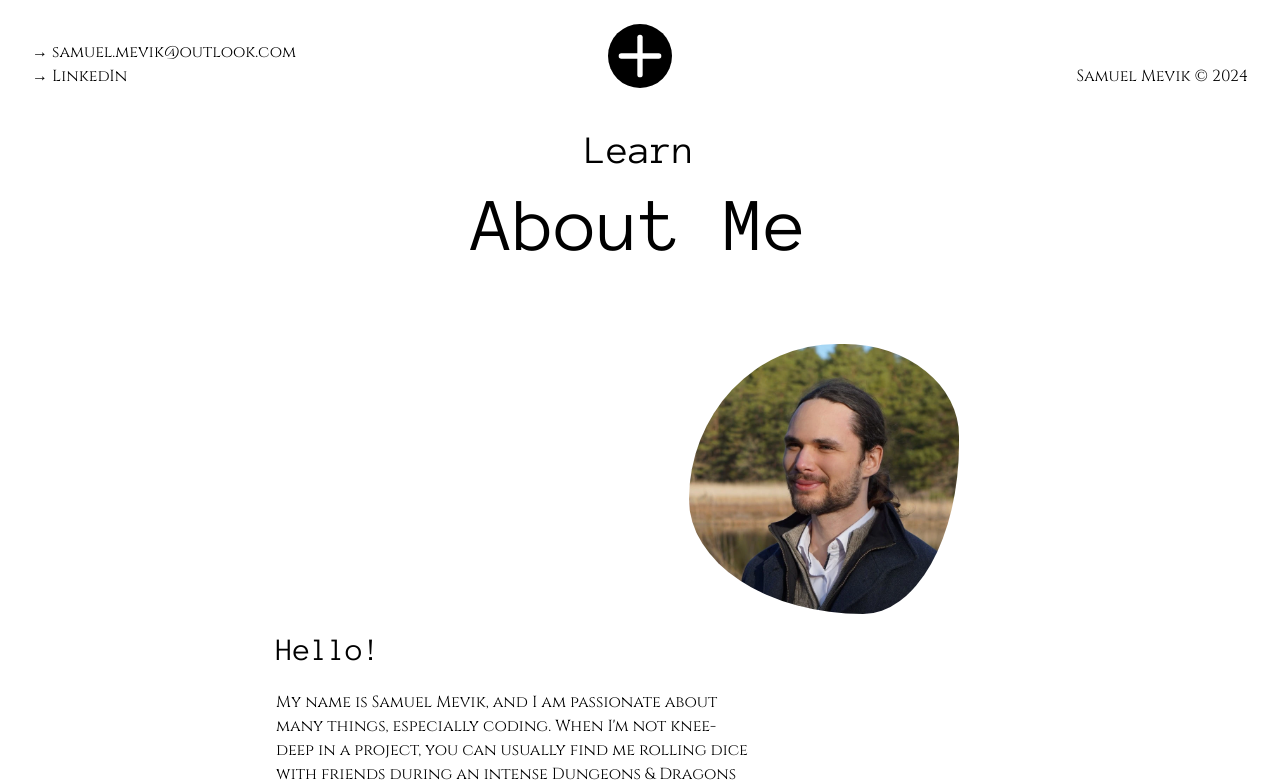
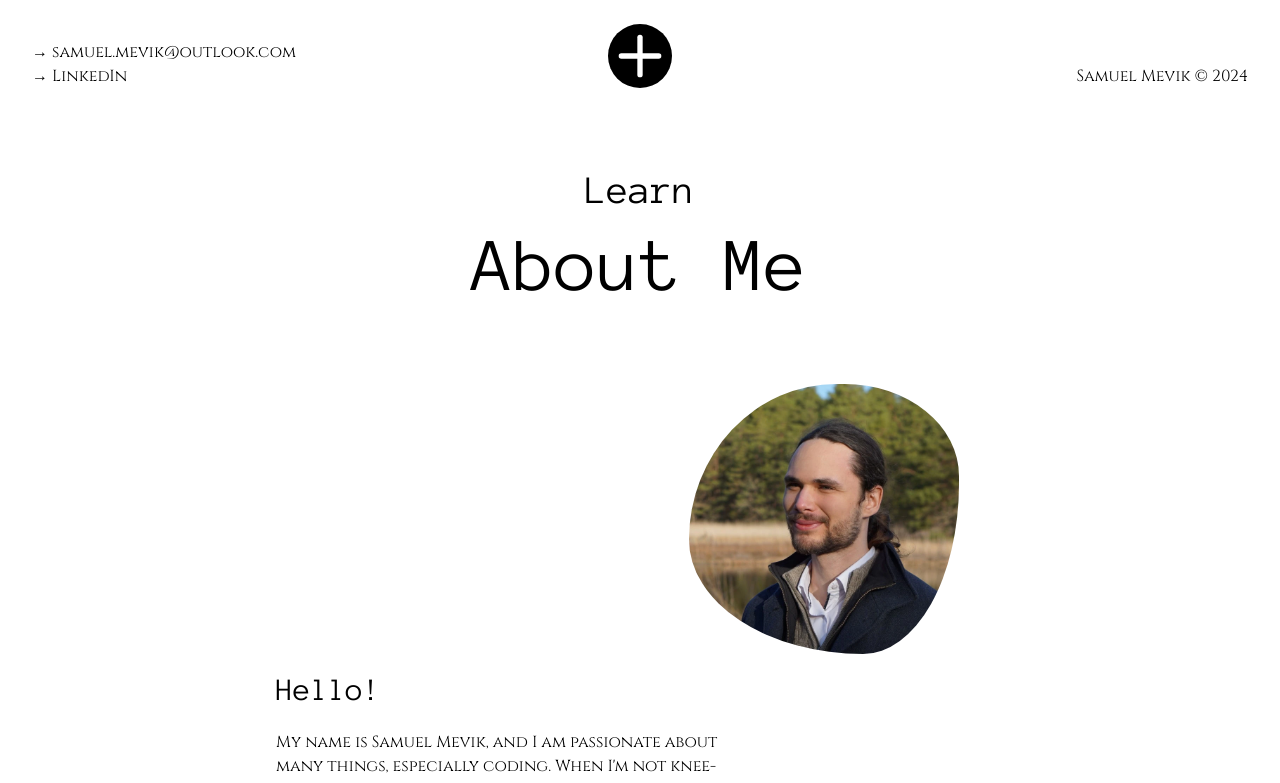
Before and after one commit to samuelmevik/personal-website, a React (Vite) app: page / in a window 1280 px wide. Shown: the part 680-1463 px from the top of the page. Built offline with nearby package versions, Linux system fonts and the light colour scheme.

Commit message:
Misc: Changed padding

```diff
--- a/src/components/TitleWrapper.tsx
+++ b/src/components/TitleWrapper.tsx
@@ -1,7 +1,7 @@
 
 
 function TitleWrapper({ children } : { children: React.ReactNode }) {
-  return <div className="text-center">{children}</div>;
+  return <div className="text-center py-[clamp(1rem,5vh,3rem)]">{children}</div>;
 }
 
 export default TitleWrapper;
--- a/src/index.css
+++ b/src/index.css
@@ -21,7 +21,6 @@ h1 {
   line-height: 1.2;
   font-weight: 500;
   font-size: clamp(2.75rem, 6vw, 6rem);
-  margin-bottom: clamp(1rem, 5vh, 3rem);
 }
 
 h2 {
@@ -31,8 +30,6 @@ h2 {
 h3 {
   font-size: clamp(1.25rem, 3vw, 2rem);
 }
-
-
 
 .reveal {
   opacity: 0;
```
